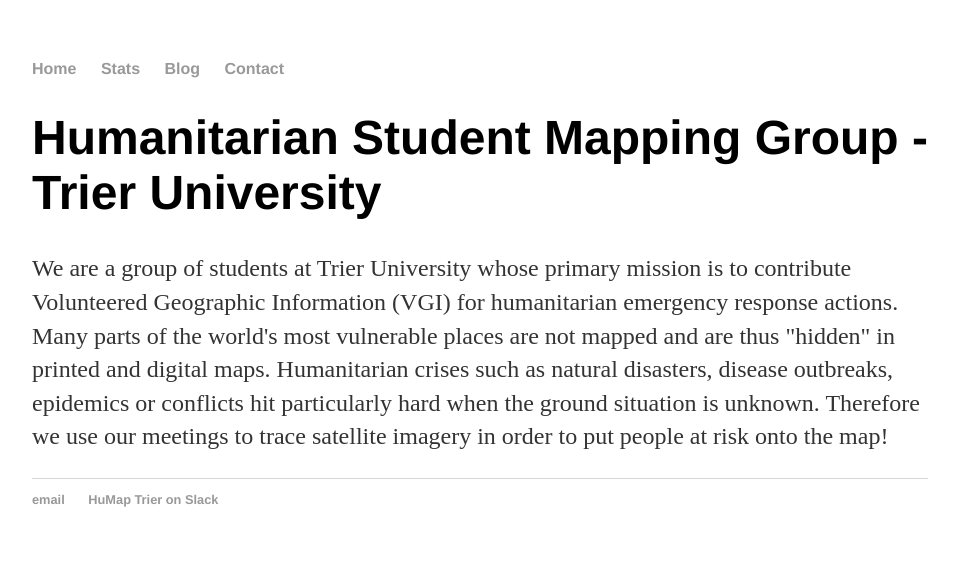
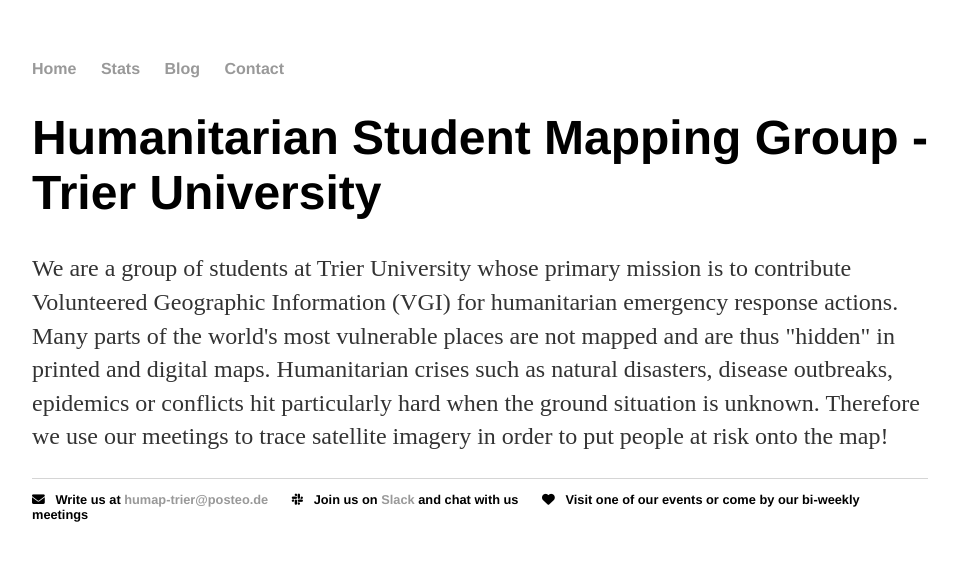
Before and after one commit to humap-trier/humap-trier.github.io, a Jekyll site: the page built from index.html, in a window 1280 px wide. Shown: the top 561 px of the page, without its empty margins (160-1118 px from the left). Built offline with Jekyll 4.4.1, drawn with Linux system fonts in a browser that asks for light colours; nearby versions of some CDN libraries.

Commit message:
Update default.html

```diff
--- a/_layouts/default.html
+++ b/_layouts/default.html
@@ -22,11 +22,10 @@
 
 			</div><!-- /.container -->
 			<footer>
-				<!--<p style="margin-top:1em;"><i class="fa fa-envelope"></i> &nbsp; Write us at <a href="mailto:humap-trier@posteo.de">humap-trier@posteo.de</a> &nbsp; |  &nbsp; <i class='fab fa-slack'></i> &nbsp; Join us on <a href="https://humaptrier.slack.com/">Slack</a> and chat with us &nbsp;|  &nbsp; <i class="fas fa-heart"></i> &nbsp; Visit one of our events or come by our bi-weekly meetings</p>
--->
 	    		<ul>
-	        		<li><a href="mailto:humap-trier@posteo.de">email</a></li>
-	        		<li><a href="https://humaptrier.slack.com">HuMap Trier on Slack</a></li>
+	        		<li><i class="fa fa-envelope"></i> &nbsp; Write us at <a href="mailto:humap-trier@posteo.de">humap-trier@posteo.de</a></li>
+	        		<li><i class='fab fa-slack'></i> &nbsp; Join us on <a href="https://humaptrier.slack.com/">Slack</a> and chat with us</li>
+				<li><i class="fas fa-heart"></i> &nbsp; Visit one of our events or come by our bi-weekly meetings
 			</ul>
 			</footer>
 		</body>
```
